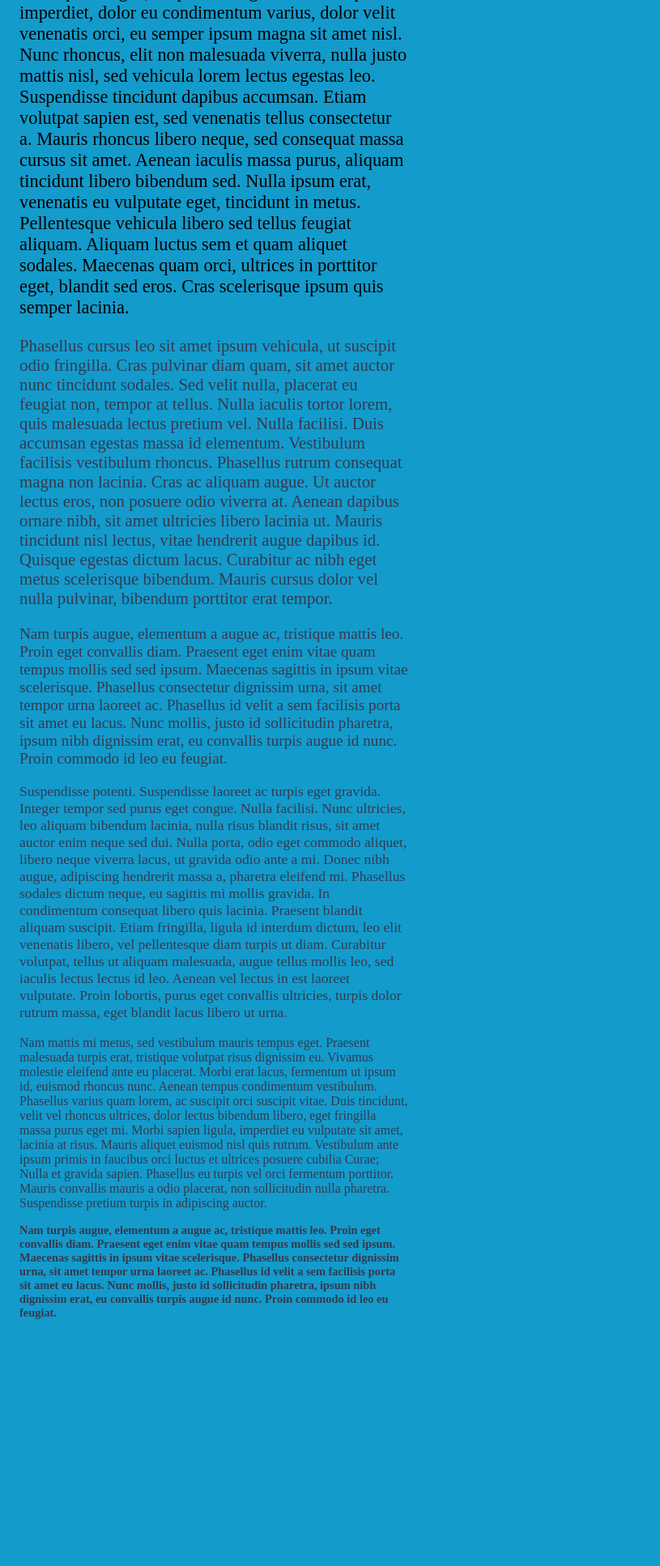
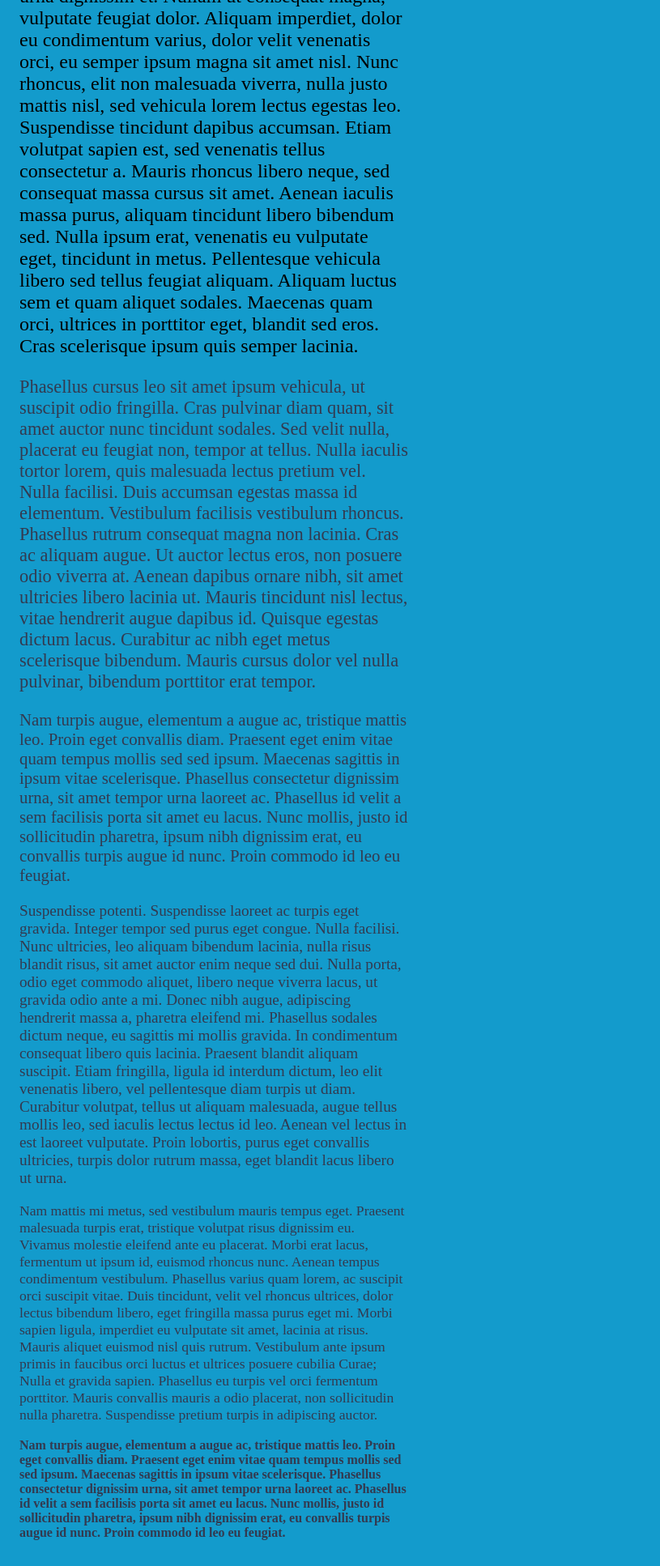
Before and after one commit to icyater/Font-propertys, a plain HTML site: page index.html in a window 1280 px wide. Shown: the part 312-2246 px from the top of the page at 81% size, without its empty margins (0-815 px from the left). Before the commit the page ends 1972 px from the top, so only its background shows below. Drawn offline with Linux system fonts and the light colour scheme.

Commit message:
aside img size changed.

```diff
--- a/css/style.css
+++ b/css/style.css
@@ -24,6 +24,9 @@ aside {
 	width: 13.5em;
 	float: left;
 }
+aside img{
+	width: 100%;
+}
 article p:last-child{
 	font-weight: bold;
 }
@@ -33,22 +36,22 @@ h1 {
 	color: #fff;
 }
 article p:nth-child(2){
+	font-size: 1.5em;
+}
+article p:nth-child(3){
 	font-size: 1.4em;
 }
-article p:nth-child(3){
+article p:nth-child(4){
 	font-size: 1.3em;
 }
-article p:nth-child(4){
+article p:nth-child(5){
 	font-size: 1.2em;
 }
-article p:nth-child(5){
+article p:nth-child(6){
 	font-size: 1.1em;
 }
-article p:nth-child(6){
+article p:nth-child(7){
 	font-size: 1em;
-}
-article p:nth-child(7){
-	font-size: 0.9em;
 }
 footer{
 	font-size: 0.6em;
```
